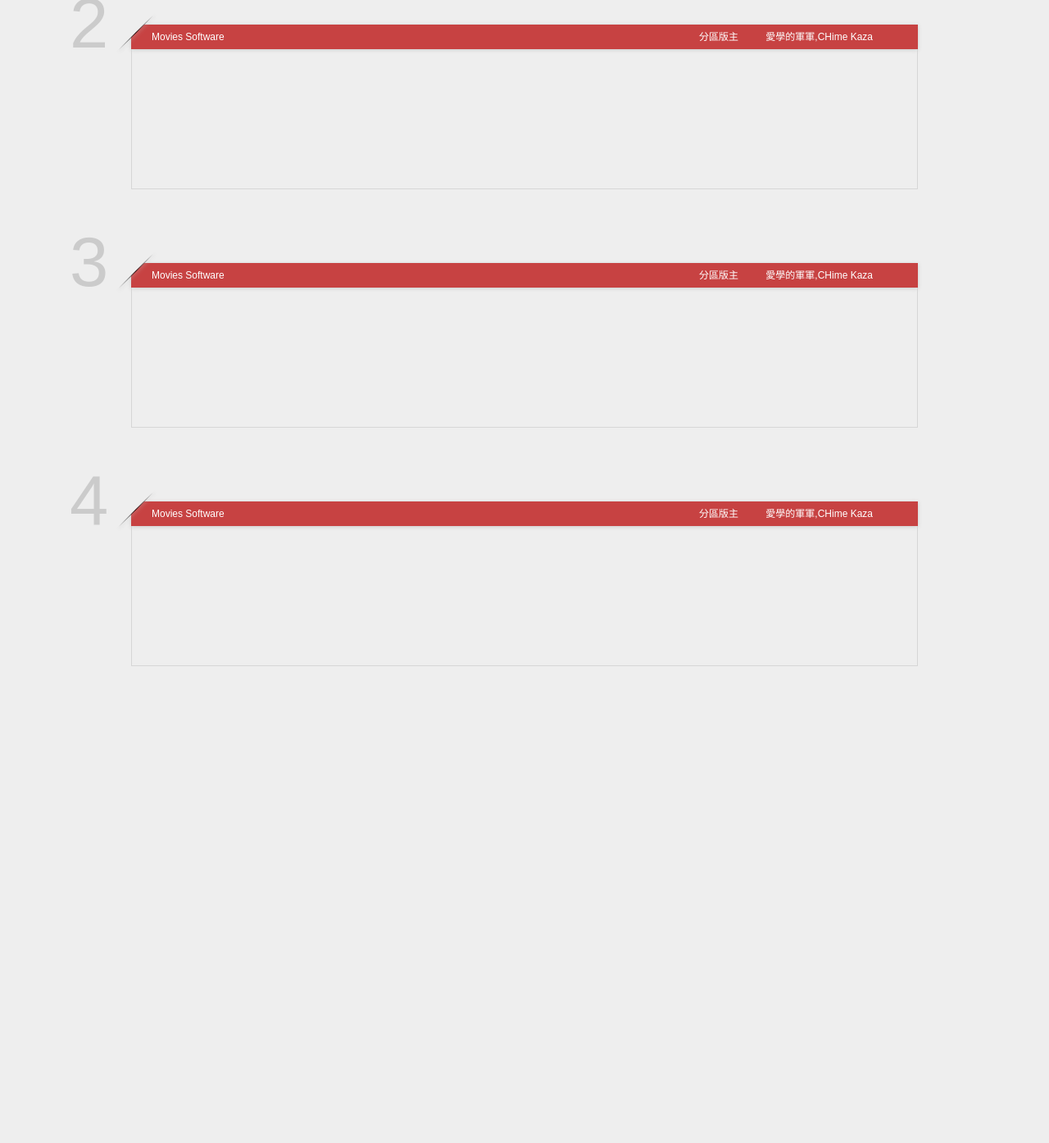
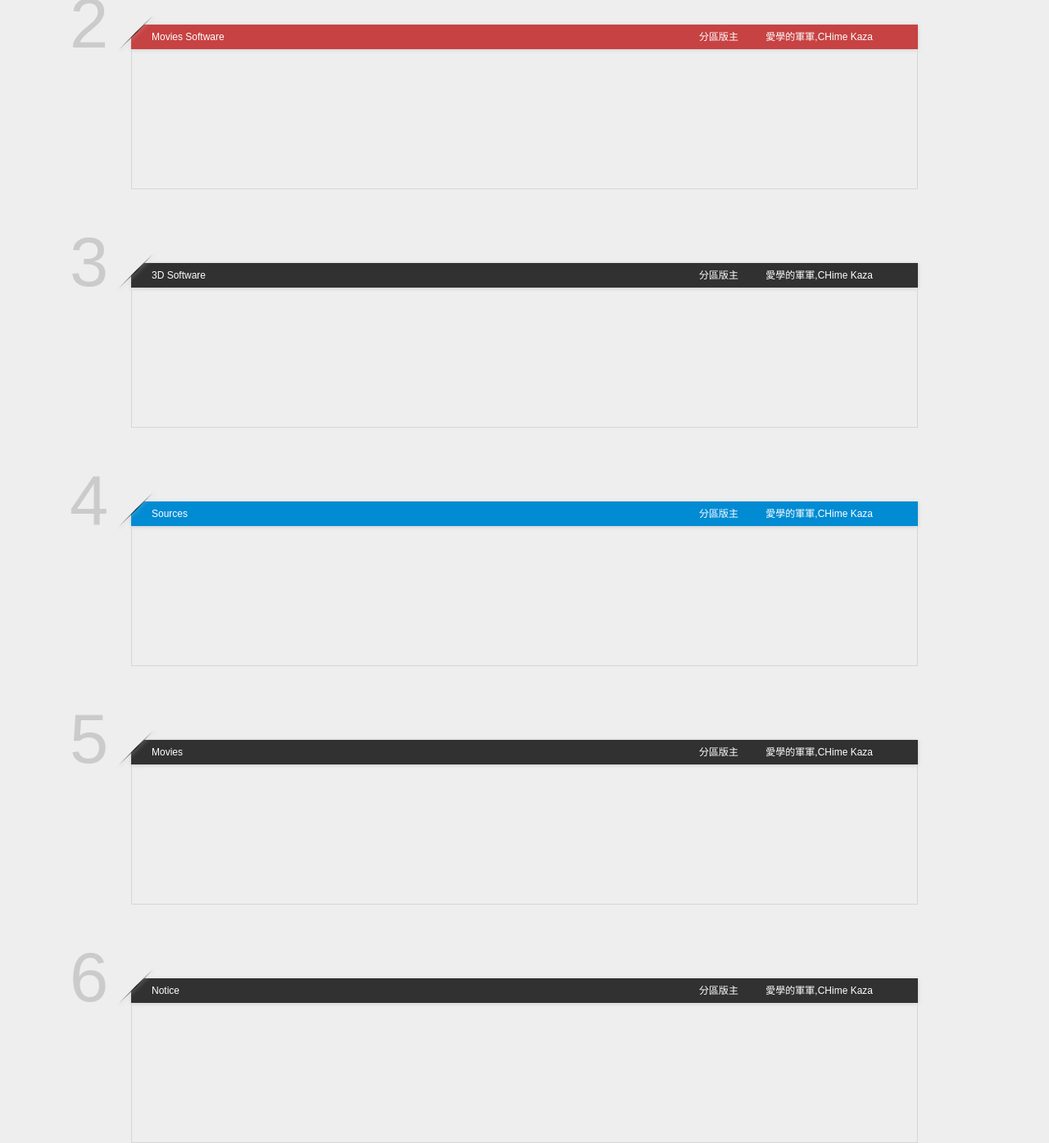
Before and after one commit to Eary/PIX.WorkShop, a plain HTML site: page index.html in a window 1280 px wide. Shown: the part 537-1932 px from the top of the page at 82% size. Before the commit the page ends 1350 px from the top, so only its background shows below. Drawn offline with Linux system fonts and the light colour scheme.

Commit message:
fix list

```diff
--- a/css/style.css
+++ b/css/style.css
@@ -13,6 +13,8 @@ ol,ul,li{list-style: none;}
 .clearfix:after{clear:both;}
 .description{font-size:12px;color:#6F6F6F;}
 .red{background:#C74242 !important;}
+.blank{background:#313131 !important;}
+
 
 header{min-width:1280px;height:40px;box-shadow:0px 0px 5px #2c2c2c;margin-top:15px;background:#2A2A2A;}
 header nav{max-width: 1280px;}
--- a/index.html
+++ b/index.html
@@ -133,8 +133,8 @@
 
     <section>
       <i class="slash"></i>
-      <nav class="red">
-        <span class="title">Movies Software</span>
+      <nav class="blank">
+        <span class="title">3D Software</span>
         <ul class="">
           <li class="">分區版主</li>
           <li class="">愛學的軍軍,CHime Kaza</li>
@@ -147,8 +147,36 @@
 
     <section>
       <i class="slash"></i>
-      <nav class="red">
-        <span class="title">Movies Software</span>
+      <nav class="">
+        <span class="title">Sources</span>
+        <ul class="">
+          <li class="">分區版主</li>
+          <li class="">愛學的軍軍,CHime Kaza</li>
+        </ul>
+      </nav>
+      <div class="content">
+
+      </div>
+    </section>
+
+    <section>
+      <i class="slash"></i>
+      <nav class="blank">
+        <span class="title">Movies</span>
+        <ul class="">
+          <li class="">分區版主</li>
+          <li class="">愛學的軍軍,CHime Kaza</li>
+        </ul>
+      </nav>
+      <div class="content">
+
+      </div>
+    </section>
+
+    <section>
+      <i class="slash"></i>
+      <nav class="blank">
+        <span class="title">Notice</span>
         <ul class="">
           <li class="">分區版主</li>
           <li class="">愛學的軍軍,CHime Kaza</li>
```
